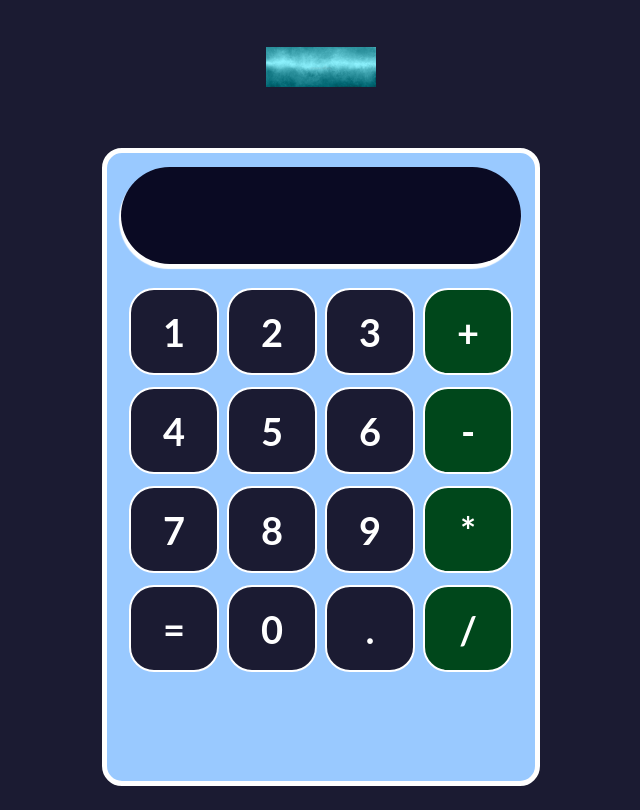
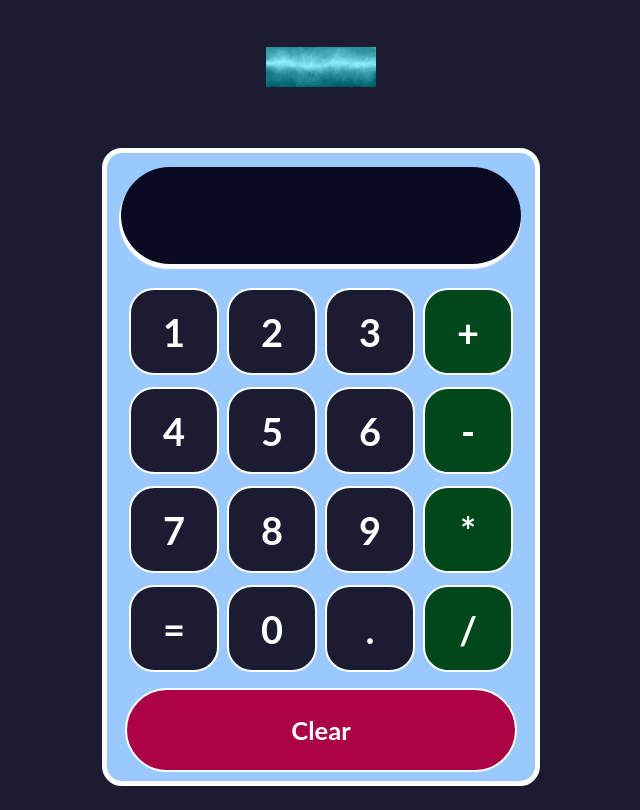
Before and after one commit to barbarajg/calculator, a React (Create React App) app: page / in a window 1280 px wide. Shown: the whole page, without its empty margins (319-959 px from the left). Built offline with nearby package versions, Linux system fonts and the light colour scheme.

Commit message:
ClearButton component

```diff
--- a/src/App.js
+++ b/src/App.js
@@ -2,6 +2,7 @@
 import logo from './images/header.jpg';
 import Button from './components/Button';
 import Display from './components/Display';
+import ClearButton from './components/ClearButton';
 
 function App() {
   return (
@@ -38,7 +39,9 @@
           <Button>.</Button>
           <Button>/</Button>
         </div>
-        <div className='row'></div>
+        <div className='row'>
+          <ClearButton />
+        </div>
       </div>
     </div>
   );
--- /dev/null
+++ b/src/components/ClearButton.js
@@ -0,0 +1,9 @@
+import '../styles/ClearButton.css';
+
+const ClearButton = () => (
+    <div className="clear-button">
+        Clear
+    </div>
+);
+
+export default ClearButton;
--- /dev/null
+++ b/src/styles/ClearButton.css
@@ -0,0 +1,19 @@
+.clear-button {
+    height: 80px;
+    font-size: 1.6em;
+    display: flex;
+    flex: 1;
+    background-color: #ac0246;
+    margin-top: 8px;
+    justify-content: center;
+    align-items: center;
+    font-weight: bold;
+    color: white;
+    border: 2px solid white;
+    border-radius: 45px;
+    cursor: pointer;
+}
+
+.clear-button:hover {
+    background-color: #ebb000;;
+}
```
